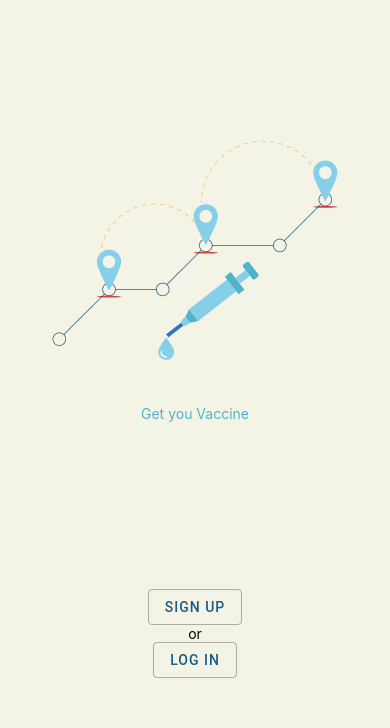
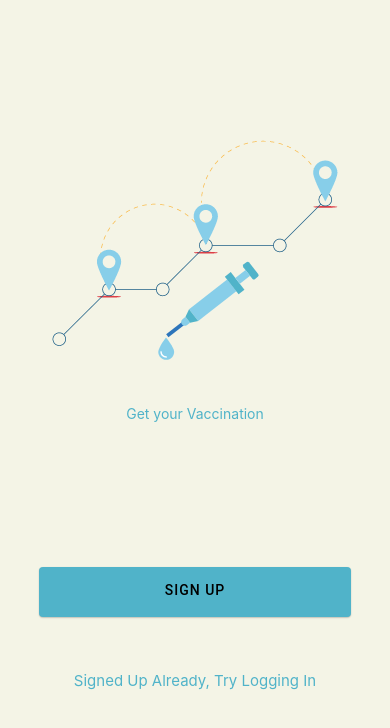
Before and after one commit to 18harsh/Vaccine-Locator, a React Native app in the folder vaccine-locator-frontend/: screen / in a window 390 px wide. Shown: the top 728 px of the page. Built offline with nearby package versions, Linux system fonts and the light colour scheme.

Commit message:
Updated Code

```diff
--- a/vaccine-locator-frontend/Components/Authentication/Authentication.js
+++ b/vaccine-locator-frontend/Components/Authentication/Authentication.js
@@ -10,8 +10,8 @@ const theme = {
     roundness: 4,
     colors: {
         ...DefaultTheme.colors,
-        primary: colors.STRONG_BLUE,
-        accent: colors.BLUEISH_GREEN,
+        primary: colors.BLUEISH_GREEN,
+        accent: colors.OFF_WHITE,
     },
 };
 
@@ -32,19 +32,26 @@ export default class Authentication extends Component {
                     />
                     <Text style={{
                         color:colors.BLUEISH_GREEN
-                    }}>Get you Vaccine</Text>
+                    }}>Get your Vaccination</Text>
                 </View>
                 <View style={styles.SplashScreen_ChildView2}>
-                    <Button theme={theme} mode="outlined" onPress={()=>{
+                    <Button theme={theme} style={styles.Button_css} mode="contained" onPress={()=>{
                         console.log("Hello World 123")
                     }}> Sign Up</Button>
                     <Text  style={{
+                        marginTop:10,
+                        marginBottom:10,
+                        fontSize:20
 
-
-                    }} >or</Text>
-                    <Button theme={theme}  mode="outlined" onPress={()=>{
+                    }} > </Text>
+                    <Text style={{
+                        marginTop:10,
+                        marginBottom:10,
+                        fontSize:15,
+                        color:colors.BLUEISH_GREEN
+                    }} mode="contained" onPress={()=>{
                     console.log("Hello World 123")
-                }}> Log In</Button>
+                }}>Signed Up Already, Try Logging In</Text>
                 </View>
 
             </View>
@@ -81,13 +88,10 @@ const styles = StyleSheet.create({
             flex: 1,
         },
     Button_css: {
-        backgroundColor: colors.STRONG_BLUE,
-        color:'white',
-        width:100,
+
+        width:"80%",
         height:50,
-        borderColor: colors.BLUEISH_GREEN,
-        borderStyle: 'solid',
-        paddingTop: 5,
+        paddingTop:6,
 
     }
 });
--- a/vaccine-locator-frontend/Components/SplashScreen/SplashScreen.js
+++ b/vaccine-locator-frontend/Components/SplashScreen/SplashScreen.js
@@ -14,7 +14,7 @@ export default class SplashScreen extends Component {
                     />
                     <Text style={{
                         color:colors.BLUEISH_GREEN
-                    }}>Get you Vaccine</Text>
+                    }}>Get your Vaccination</Text>
                 </View>
             </View>)
 
```
